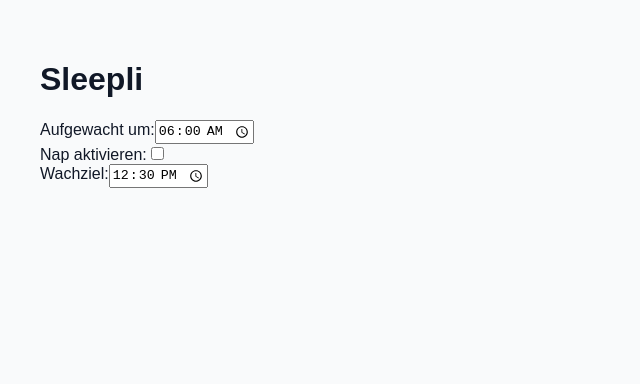
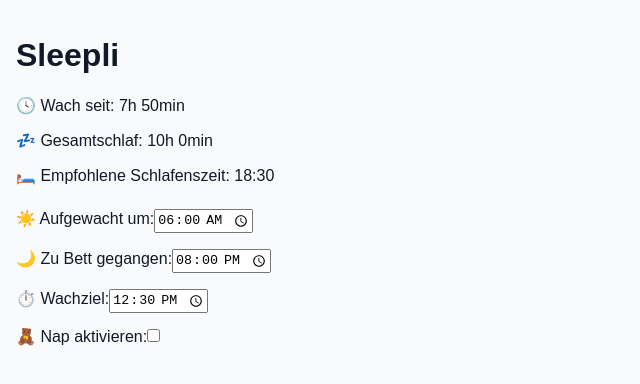
Before and after one commit to zangale1988/sleepli, a React (Vite) app: page / in a window 1280 px wide. Shown: the top 384 px of the page, without its empty margins (0-640 px from the left). Built offline with nearby package versions, Linux system fonts and the light colour scheme.

Commit message:
Add files via upload

```diff
--- a/index.html
+++ b/index.html
@@ -1,11 +1,10 @@
-
 <!DOCTYPE html>
 <html lang="de">
   <head>
     <meta charset="UTF-8" />
-    <link rel="manifest" href="/manifest.json" />
     <meta name="viewport" content="width=device-width, initial-scale=1.0" />
     <title>Sleepli</title>
+    <link rel="manifest" href="/manifest.json" />
   </head>
   <body>
     <div id="root"></div>
--- a/src/SleepliApp.jsx
+++ b/src/SleepliApp.jsx
@@ -1,25 +1,96 @@
-
-import React, { useState } from "react";
+import React, { useState, useEffect } from "react";
 
 export default function SleepliApp() {
   const [wakeTime, setWakeTime] = useState("06:00");
+  const [napStart, setNapStart] = useState("13:00");
+  const [napEnd, setNapEnd] = useState("13:45");
+  const [bedTime, setBedTime] = useState("20:00");
+  const [wakeGoal, setWakeGoal] = useState("12:30");
   const [napEnabled, setNapEnabled] = useState(false);
-  const [wakeGoal, setWakeGoal] = useState("12:30");
+
+  function timeToDate(timeStr) {
+    const [h, m] = timeStr.split(":").map(Number);
+    const d = new Date();
+    d.setHours(h, m, 0, 0);
+    return d;
+  }
+
+  function formatDuration(minutes) {
+    const h = Math.floor(minutes / 60);
+    const m = minutes % 60;
+    return `${h}h ${m}min`;
+  }
+
+  function calcWachzeit() {
+    const now = new Date();
+    const wake = timeToDate(wakeTime);
+    let diff = (now - wake) / 60000;
+    if (napEnabled) {
+      const napS = timeToDate(napStart);
+      const napE = timeToDate(napEnd);
+      diff -= (napE - napS) / 60000;
+    }
+    return formatDuration(Math.max(0, Math.floor(diff)));
+  }
+
+  function calcTotalSleep() {
+    const bed = timeToDate(bedTime);
+    const wake = timeToDate(wakeTime);
+    let diff = (wake - bed) / 60000;
+    if (diff < 0) diff += 1440;
+    if (napEnabled) {
+      const napS = timeToDate(napStart);
+      const napE = timeToDate(napEnd);
+      diff += (napE - napS) / 60000;
+    }
+    return formatDuration(Math.floor(diff));
+  }
+
+  function recommendedBedtime() {
+    const wake = timeToDate(wakeTime);
+    const [h, m] = wakeGoal.split(":").map(Number);
+    const bedtime = new Date(wake.getTime() + h * 3600000 + m * 60000);
+    return bedtime.toTimeString().slice(0, 5);
+  }
 
   return (
-    <main style={{ padding: "2rem", fontFamily: "sans-serif" }}>
+    <div>
       <h1>Sleepli</h1>
-      <label>Aufgewacht um:
-        <input type="time" value={wakeTime} onChange={e => setWakeTime(e.target.value)} />
+      <p>🕓 Wach seit: {calcWachzeit()}</p>
+      <p>💤 Gesamtschlaf: {calcTotalSleep()}</p>
+      <p>🛏️ Empfohlene Schlafenszeit: {recommendedBedtime()}</p>
+
+      <label>☀️ Aufgewacht um:
+        <input type="time" value={wakeTime} onChange={(e) => setWakeTime(e.target.value)} />
       </label>
       <br />
-      <label>Nap aktivieren:
-        <input type="checkbox" checked={napEnabled} onChange={e => setNapEnabled(e.target.checked)} />
+
+      <label>🌙 Zu Bett gegangen:
+        <input type="time" value={bedTime} onChange={(e) => setBedTime(e.target.value)} />
       </label>
       <br />
-      <label>Wachziel:
-        <input type="time" value={wakeGoal} onChange={e => setWakeGoal(e.target.value)} />
+
+      <label>⏱️ Wachziel:
+        <input type="time" value={wakeGoal} onChange={(e) => setWakeGoal(e.target.value)} />
       </label>
-    </main>
+      <br />
+
+      <label>
+        🧸 Nap aktivieren:
+        <input type="checkbox" checked={napEnabled} onChange={(e) => setNapEnabled(e.target.checked)} />
+      </label>
+      {napEnabled && (
+        <>
+          <br />
+          <label>Nap Start:
+            <input type="time" value={napStart} onChange={(e) => setNapStart(e.target.value)} />
+          </label>
+          <br />
+          <label>Nap Ende:
+            <input type="time" value={napEnd} onChange={(e) => setNapEnd(e.target.value)} />
+          </label>
+        </>
+      )}
+    </div>
   );
 }
--- a/src/style.css
+++ b/src/style.css
@@ -1,11 +1,17 @@
 
 body {
-  background: #f9fafb;
+  margin: 0;
+  font-family: 'Arial', sans-serif;
+  background-color: #f9fafb;
   color: #111827;
+  padding: 1rem;
 }
 @media (prefers-color-scheme: dark) {
   body {
-    background: #111827;
+    background-color: #111827;
     color: #f9fafb;
   }
 }
+input[type="time"], input[type="checkbox"], button {
+  margin: 0.5rem 0;
+}
```
Also changed, not shown: src/main.jsx (+6 -7 lines), public/manifest.json.
